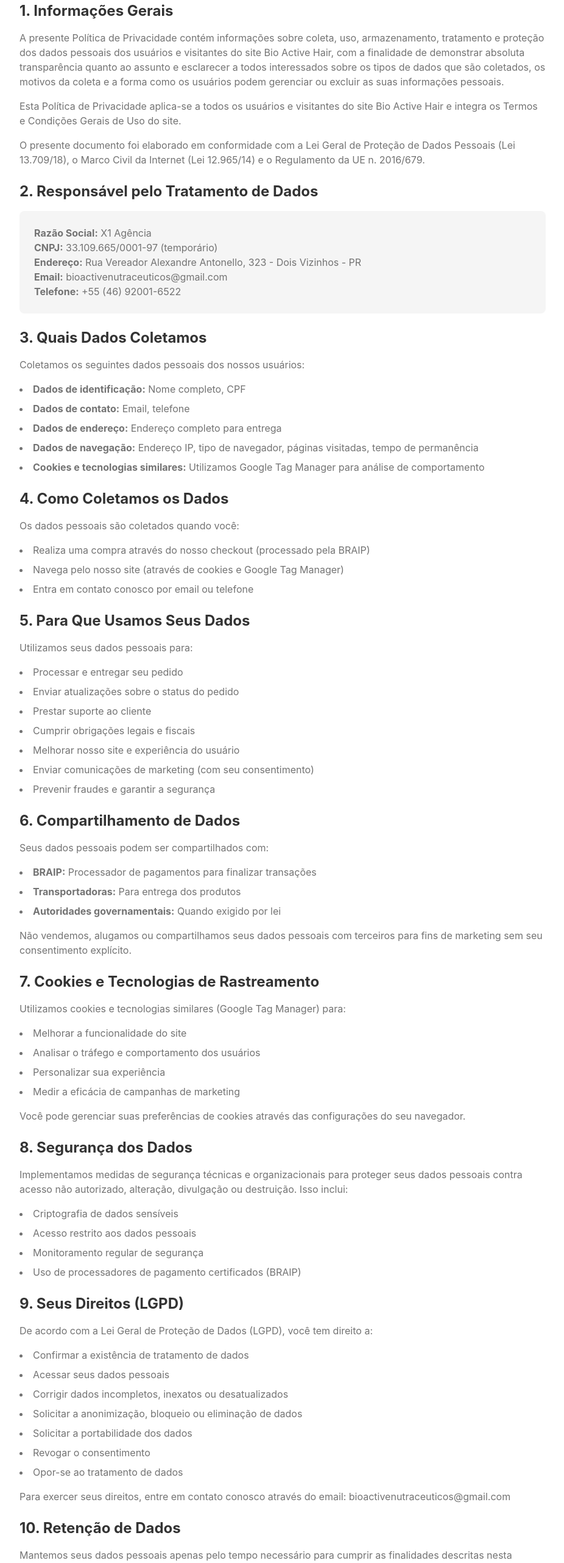
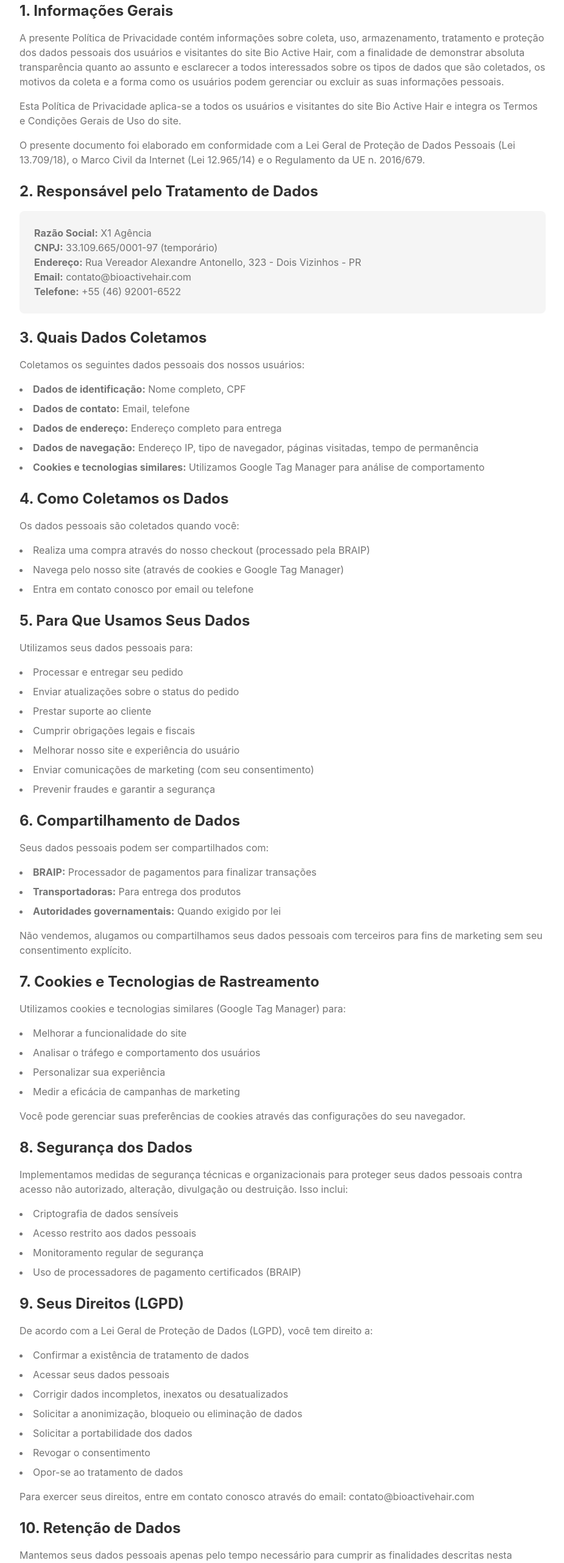
Before and after one commit to bioactivenutraceuticos/biohair-flow, a React (Vite) app: page /politica-de-privacidade in a window 1280 px wide. Shown: the part 234-2797 px from the top of the page at 61% size, without its empty margins (176-1102 px from the left). Built offline with nearby package versions, Linux system fonts and the light colour scheme; the HTML template or start-up script is replaced by a standard one.

Commit message:
fix: update email to contato@bioactivehair.com in legal pages

```diff
--- a/src/pages/PrivacyPolicy.tsx
+++ b/src/pages/PrivacyPolicy.tsx
@@ -49,7 +49,7 @@ const PrivacyPolicy = () => {
               <p><strong>Razão Social:</strong> X1 Agência</p>
               <p><strong>CNPJ:</strong> 33.109.665/0001-97 (temporário)</p>
               <p><strong>Endereço:</strong> Rua Vereador Alexandre Antonello, 323 - Dois Vizinhos - PR</p>
-              <p><strong>Email:</strong> bioactivenutraceuticos@gmail.com</p>
+              <p><strong>Email:</strong> contato@bioactivehair.com</p>
               <p><strong>Telefone:</strong> +55 (46) 92001-6522</p>
             </div>
           </section>
@@ -169,7 +169,7 @@ const PrivacyPolicy = () => {
               <li>Opor-se ao tratamento de dados</li>
             </ul>
             <p className="mt-4">
-              Para exercer seus direitos, entre em contato conosco através do email: bioactivenutraceuticos@gmail.com
+              Para exercer seus direitos, entre em contato conosco através do email: contato@bioactivehair.com
             </p>
           </section>
 
@@ -199,7 +199,7 @@ const PrivacyPolicy = () => {
               Se você tiver dúvidas sobre esta Política de Privacidade ou sobre o tratamento de seus dados pessoais, entre em contato conosco:
             </p>
             <div className="bg-muted p-6 rounded-lg mt-4">
-              <p><strong>Email:</strong> bioactivenutraceuticos@gmail.com</p>
+              <p><strong>Email:</strong> contato@bioactivehair.com</p>
               <p><strong>Telefone:</strong> +55 (46) 92001-6522</p>
               <p><strong>WhatsApp:</strong> (37) 3351-5181</p>
             </div>
--- a/src/pages/TermsOfUse.tsx
+++ b/src/pages/TermsOfUse.tsx
@@ -46,7 +46,7 @@ const TermsOfUse = () => {
               <p><strong>Razão Social:</strong> X1 Agência</p>
               <p><strong>CNPJ:</strong> 33.109.665/0001-97 (temporário)</p>
               <p><strong>Endereço:</strong> Rua Vereador Alexandre Antonello, 323 - Dois Vizinhos - PR</p>
-              <p><strong>Email:</strong> bioactivenutraceuticos@gmail.com</p>
+              <p><strong>Email:</strong> contato@bioactivehair.com</p>
               <p><strong>Telefone:</strong> +55 (46) 92001-6522</p>
             </div>
           </section>
@@ -158,7 +158,7 @@ const TermsOfUse = () => {
               6.3 Processo de Devolução
             </h3>
             <p>
-              Para solicitar devolução, entre em contato através do email bioactivenutraceuticos@gmail.com ou WhatsApp (37) 3351-5181 informando:
+              Para solicitar devolução, entre em contato através do email contato@bioactivehair.com ou WhatsApp (37) 3351-5181 informando:
             </p>
             <ul className="list-disc list-inside mt-2 space-y-2">
               <li>Número do pedido</li>
@@ -273,7 +273,7 @@ const TermsOfUse = () => {
               Se você tiver dúvidas sobre estes Termos de Uso, entre em contato conosco:
             </p>
             <div className="bg-muted p-6 rounded-lg mt-4">
-              <p><strong>Email:</strong> bioactivenutraceuticos@gmail.com</p>
+              <p><strong>Email:</strong> contato@bioactivehair.com</p>
               <p><strong>Telefone:</strong> +55 (46) 92001-6522</p>
               <p><strong>WhatsApp:</strong> (37) 3351-5181</p>
               <p><strong>Endereço:</strong> Rua Vereador Alexandre Antonello, 323 - Dois Vizinhos - PR</p>
```
Also changed, not shown: src/.!24243!._App.tsx (added).
